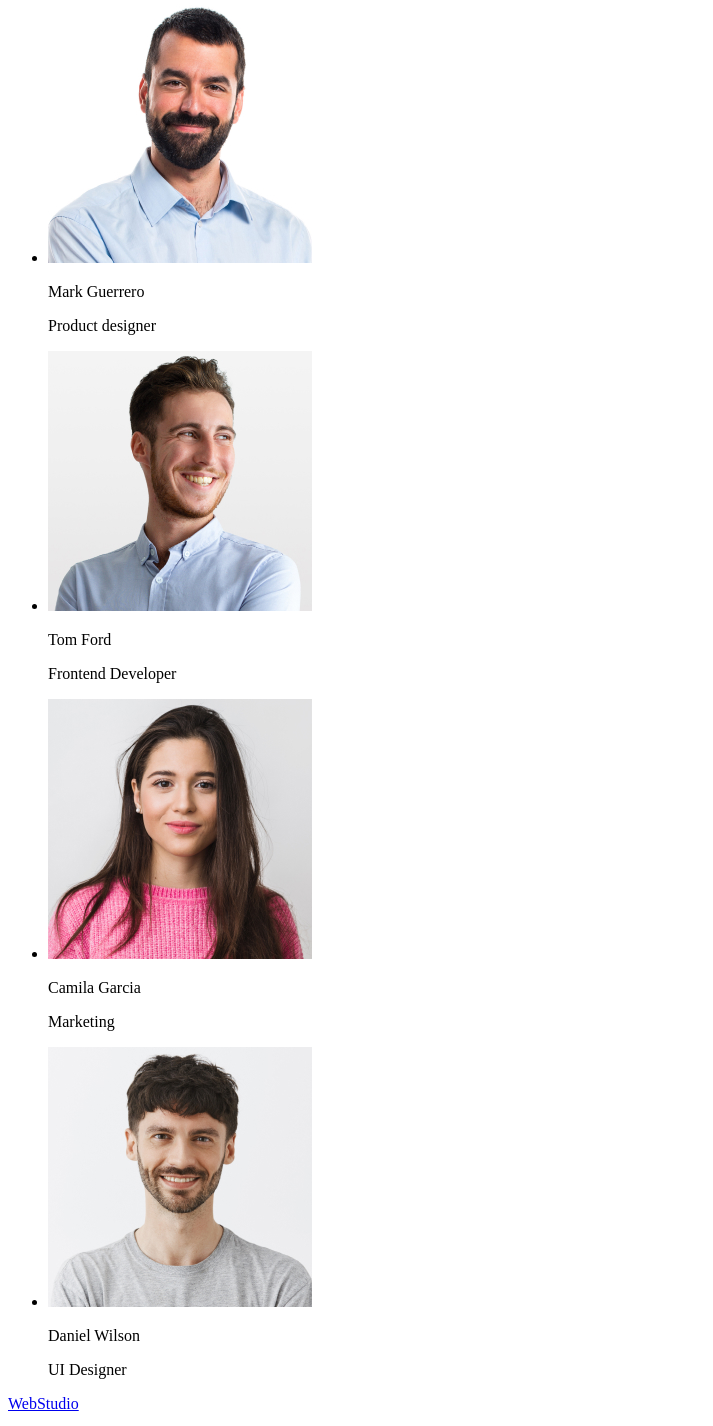
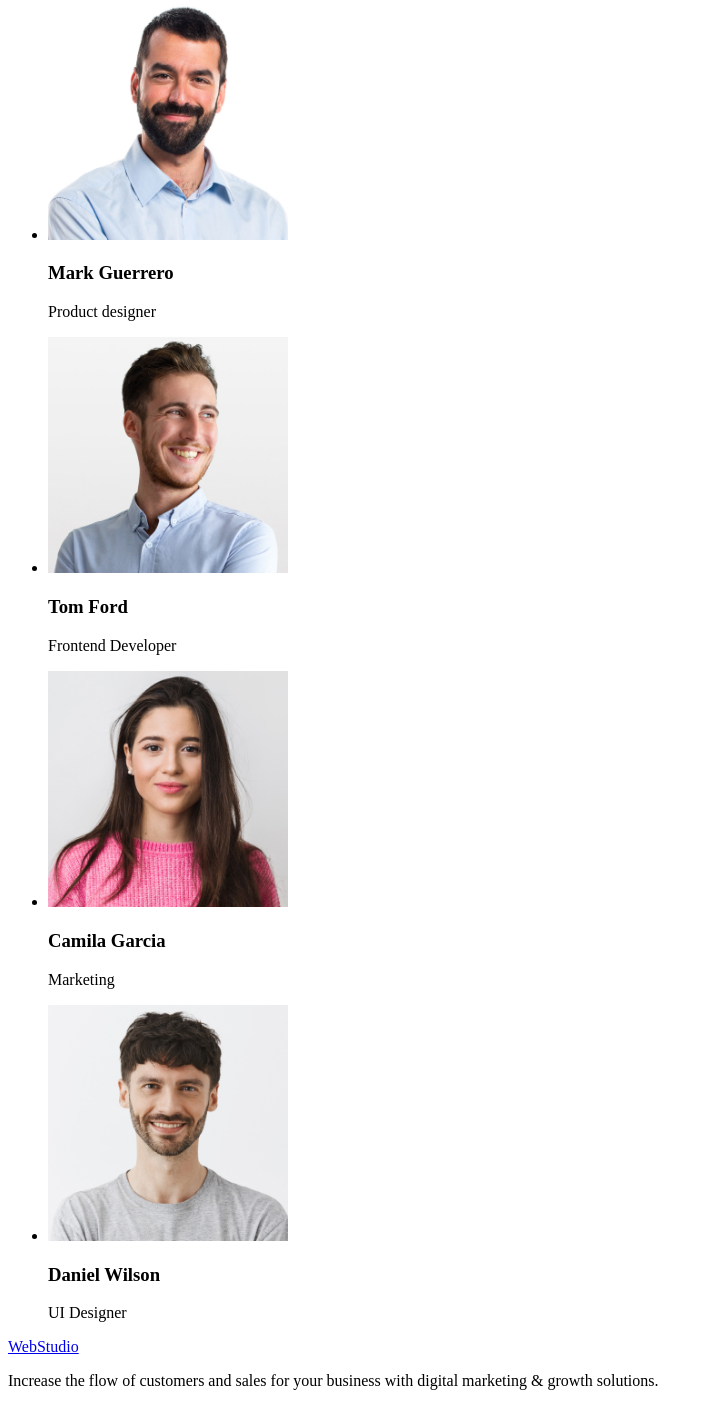
Before and after one commit to DionNine/goit-markup-hw-01, a plain HTML site: page index.html in a window 1280 px wide. Shown: the part 1329-2755 px from the top of the page, without its empty margins (0-713 px from the left). Drawn offline with Linux system fonts and the light colour scheme.

Commit message:
fixed again

```diff
--- a/index.html
+++ b/index.html
@@ -74,7 +74,7 @@
             <img src="./images/devices.jpg" width="360" alt="Devices" />
           </li>
           <li>
-            <img src="./images/devises with monitor.jpg" width="360" alt="Devises with Monitor" />
+            <img src="./images/devises-with-monitor.jpg" width="360" alt="Devises with Monitor" />
           </li>
         </ul>
       </section>
@@ -82,23 +82,23 @@
         <h2>Our Team</h2>
         <ul>
           <li>
-            <img src="./images/Mark Guerrero.jpg" alt="Product designer" />
-            <p>Mark Guerrero</p>
+            <img src="./images/MarkGuerrero.jpg" width="240" alt="Product designer" />
+            <h3>Mark Guerrero</h3>
             <p>Product designer</p>
           </li>
           <li>
-            <img src="./images/Tom Ford.jpg" alt="Frontend Developer" />
-            <p>Tom Ford</p>
+            <img src="./images/TomFord.jpg" width="240" alt="Frontend Developer" />
+            <h3>Tom Ford</h3>
             <p>Frontend Developer</p>
           </li>
           <li>
-            <img src="./images/Camila Garcia.jpg" alt="Marketing" />
-            <p>Camila Garcia</p>
+            <img src="./images/CamilaGarcia.jpg" width="240" alt="Marketing" />
+            <h3>Camila Garcia</h3>
             <p>Marketing</p>
           </li>
           <li>
-            <img src="./images/Daniel Wilson.jpg" alt="UI Designer" />
-            <p>Daniel Wilson</p>
+            <img src="./images/DanielWilson.jpg" width="240" alt="UI Designer" />
+            <h3>Daniel Wilson</h3>
             <p>UI Designer</p>
           </li>
         </ul>
```
Also changed, not shown: images/CamilaGarcia.jpg (renamed from images/Camila Garcia.jpg), images/DanielWilson.jpg (renamed from images/Daniel Wilson.jpg), images/MarkGuerrero.jpg (renamed from images/Mark Guerrero.jpg), images/TomFord.jpg (renamed from images/Tom Ford.jpg), images/devises-with-monitor.jpg (renamed from images/devises with monitor.jpg).
